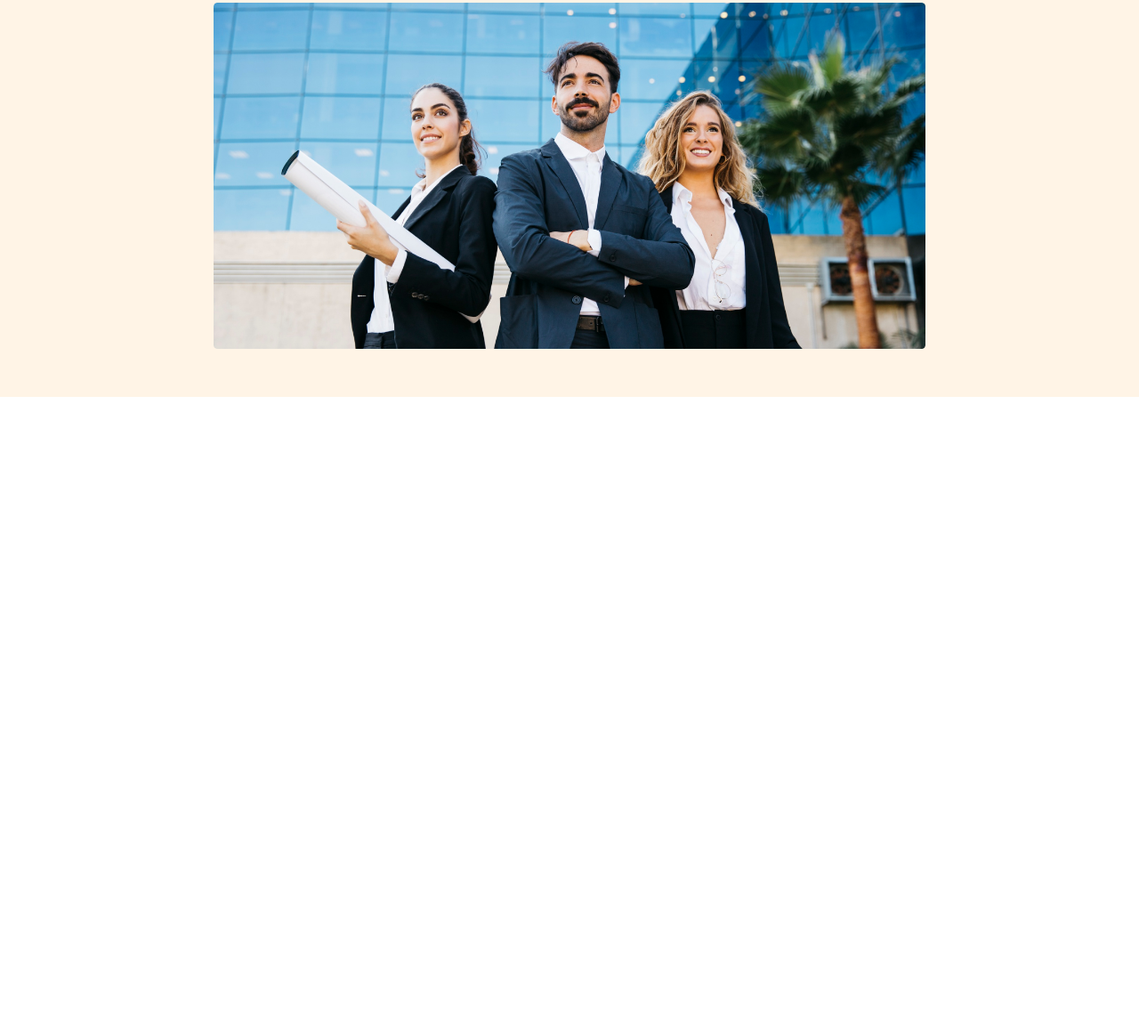
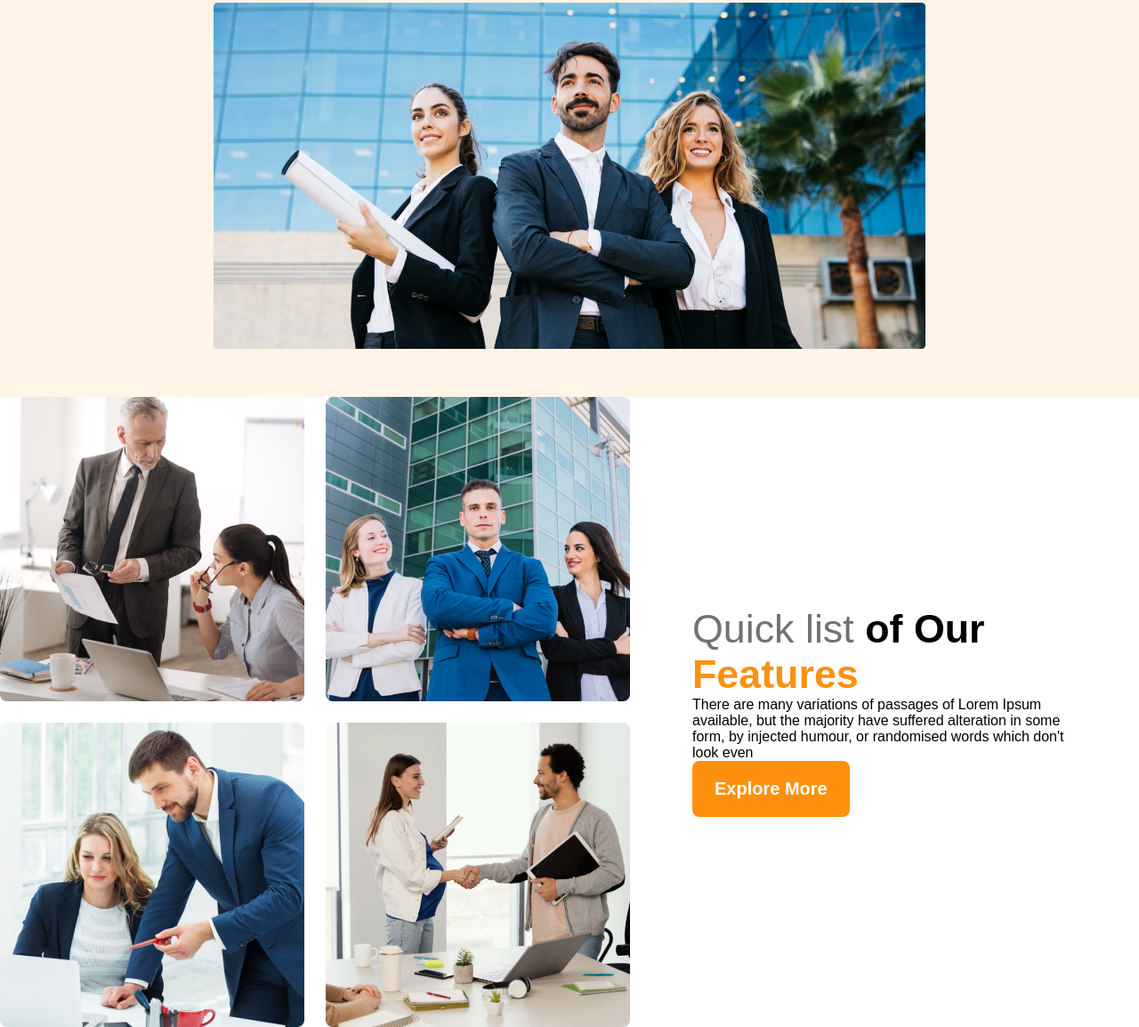
Before and after one commit to imranmohammod/g3-architect-website, a plain HTML site: page index.html in a window 1280 px wide. Shown: the part 365-1519 px from the top of the page at 89% size. Before the commit the page ends 811 px from the top, so only its background shows below. Drawn offline with Linux system fonts and the light colour scheme.

Commit message:
features content added

```diff
--- a/index.html
+++ b/index.html
@@ -7,6 +7,7 @@
     <link rel="stylesheet" href="styles/architect.css">
 </head>
 <body>
+    <!-- header start -->
     <header>
         <nav>
             <h3 class="nav-title">G3 Architects</h3>
@@ -27,8 +28,23 @@
             <img src="images/banner.png" alt="">
         </div>
     </header>
+    <!-- header end -->
     <main>
+        <!-- features sections start -->
+        <section class="teams-container">
+            <div class="teams-img-container">
+                <img src="images/team1.png" alt="">
+                <img src="images/team2.png" alt="">
+                <img src="images/team3.png" alt="">
+                <img src="images/team4.png" alt="">
+            </div>
+            <div class="teams-content">
+                <h3 class="teams-title"><span class="quick-list">Quick list</span> <span>of Our</span> <span class="text-features">Features</span>  </h3>
+                <p class="teams-description">There are many variations of passages of Lorem Ipsum available, but the majority have suffered alteration in some form, by injected humour, or randomised words which don't look even</p>
+                <button class="btn-primary">Explore More</button>
 
+            </div>
+        </section>
     </main>
     <footer>
 
--- a/styles/architect.css
+++ b/styles/architect.css
@@ -97,3 +97,36 @@ nav li a{
         flex-direction: column;
     }
 }
+
+/* main styles */
+main{
+    max-width: 1440px;
+    margin: 0 auto;
+
+}
+
+/* teams style */
+.teams-container{
+    display: flex;
+    align-items: center;
+}
+.teams-img-container{
+    display: grid;
+    grid-template-columns: repeat(2, 1fr);
+    gap: 1.5rem;
+}
+.teams-content{
+    padding-left: 70px;
+    padding-right: 70px;
+}
+.teams-title{
+    font-size: 2.8rem;
+}
+.teams-title .quick-list{
+    color: #727272;
+    font-weight: 500;
+}
+.teams-title .text-features{
+    color: #FF900E;
+    font-weight: 700;
+}
```
